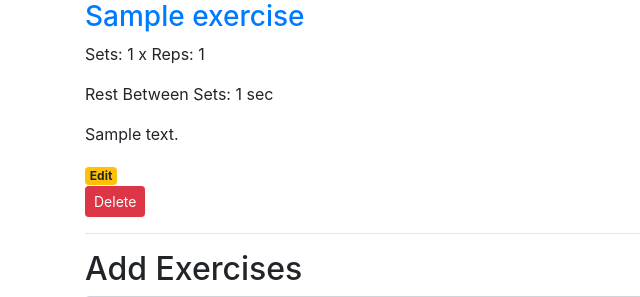
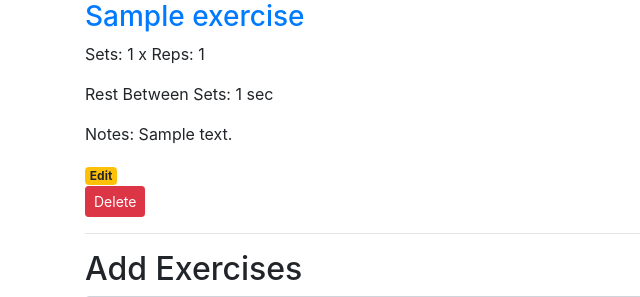
Before and after one commit to Helmphlyx/bufit, a Flask app: page /edit_workout/1 in a window 1280 px wide. Shown: the part 528-825 px from the top of the page, without its empty margins (0-640 px from the left). Run offline with Flask 3, Linux system fonts and the light colour scheme; a user stored in the database is signed in; tables that the repository leaves empty hold one stand-in row (values such as "Sample post"); parts of the project's set-up code (start-up, migrations or seed data) failed here and were passed over; some libraries are stand-ins or nearby versions.

Commit message:
add viewable for exercise notes

```diff
--- a/templates/edit_workout.html
+++ b/templates/edit_workout.html
@@ -27,7 +27,7 @@
 </a>
 <p>Sets: {{ exercise['num_sets'] }} x Reps: {{ exercise['num_reps'] }}</p>
 <p>Rest Between Sets: {{ exercise['num_rest'] }} sec</p>
-<p>{{ exercise['notes'] }}</p>
+<p>Notes: {{ exercise['notes'] }}</p>
 <span class="badge badge-primary">{{ exercise['created'] }}</span>
 <a href="{{ url_for('main.edit_workout_exercise', id=exercise['WorkoutExerciseID']) }}">
     <span class="badge badge-warning">Edit</span>
--- a/templates/workout.html
+++ b/templates/workout.html
@@ -31,6 +31,7 @@
             <a href="{{ url_for('main.exercise', exercise_id=selected_exercise['id']) }}">{{selected_exercise['name']}} </a>
             <a>Sets: {{ selected_exercise['num_sets'] }}</a>
             <a>Reps: {{ selected_exercise['num_reps'] }}</a>
+            <p>{{ selected_exercise['notes'] }}</p>
             <br>
         {% endfor %}
         {% else %}
```
